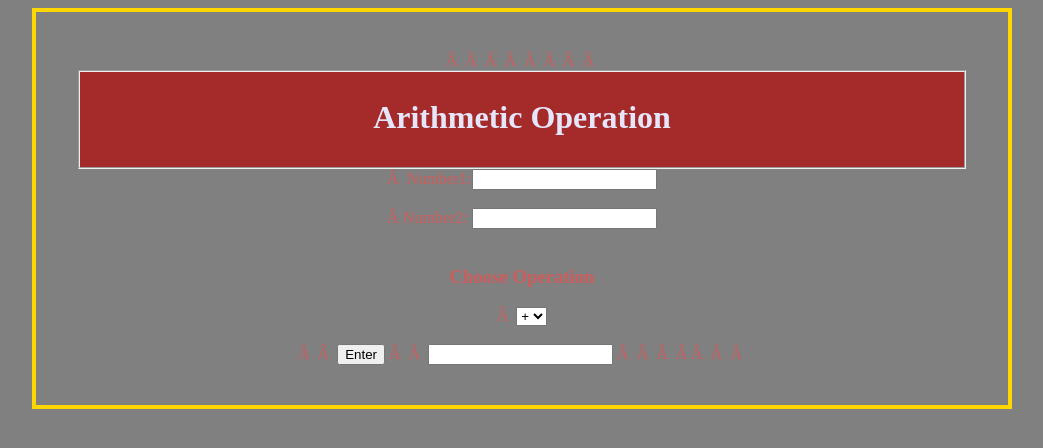
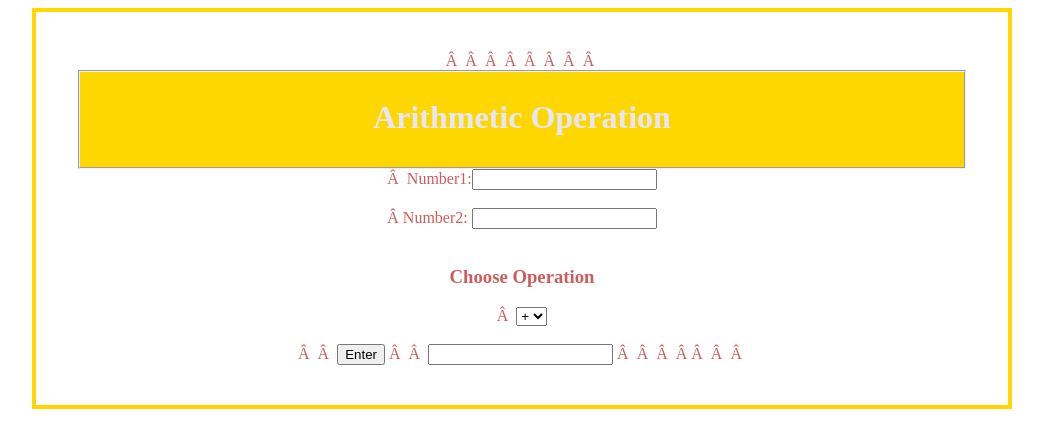
Before and after one commit to smanish2055/calculator, a plain HTML site: page index.html in a window 1280 px wide. Shown: the whole page, without its empty margins (118-1161 px from the left). Drawn offline with Linux system fonts and the light colour scheme.

Commit message:
Update index.html

```diff
--- a/index.html
+++ b/index.html
@@ -32,11 +32,11 @@
         text-align:center;
         border:solid gold 4px;
         color:indianred;
-            background-color:grey;
+/*             background-color:; */
 
         }
         fieldset{
-            background-color:brown;
+            background-color:gold;
             color: lavender;
         }
    </style>
```
